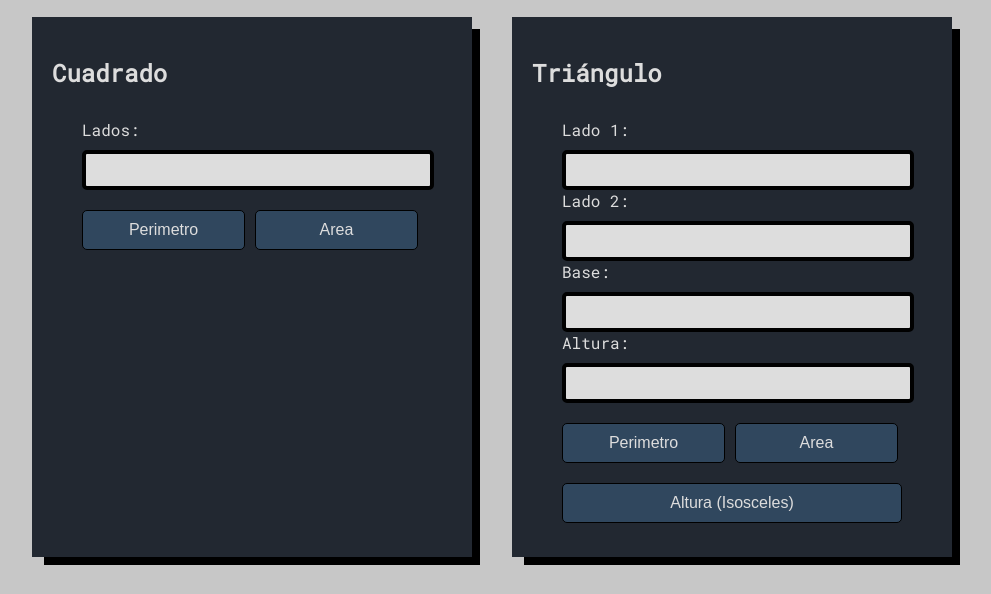
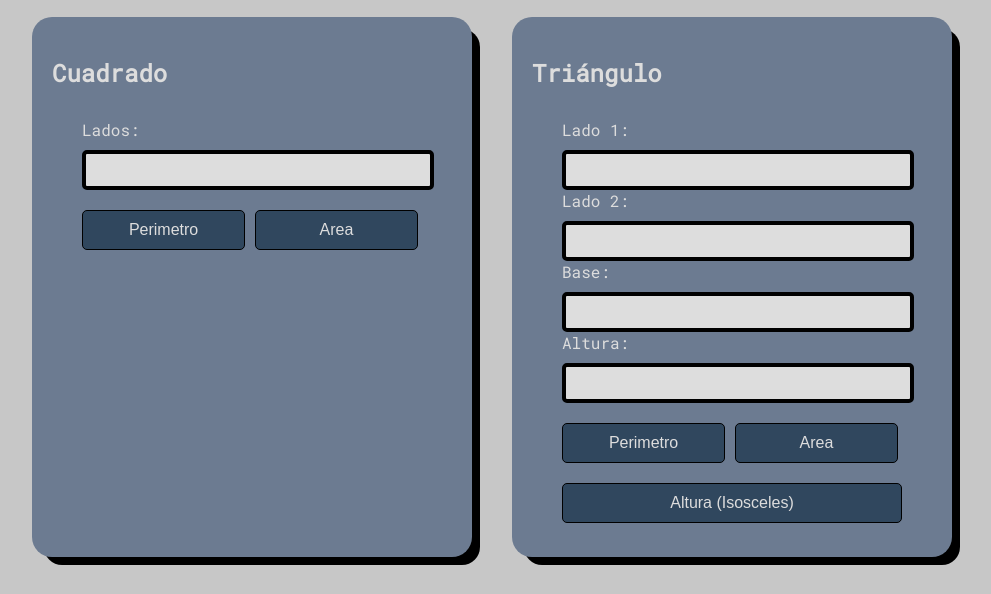
Before and after one commit to cesarocbu/curso-practico-JS, a plain HTML site: page index.html in a window 1280 px wide. Shown: the part 134-728 px from the top of the page, without its empty margins (148-1139 px from the left). Drawn offline with Linux system fonts and the light colour scheme.

Commit message:
Nuevo diseño

```diff
--- a/style.css
+++ b/style.css
@@ -28,12 +28,13 @@ form {
 }
 
 section {
-    background-color: #222831;
+    background-color: #6c7b91;
     max-width: 400px;
     color: #DDDDDD;
     max-height: 500px;
     padding: 20px;
     margin: 20px 20px;
+    border-radius: 20px;
     display: flex;
     flex-direction: column;
     box-shadow: 10px 10px 0px -2px rgba(0,0,0,1);
```
